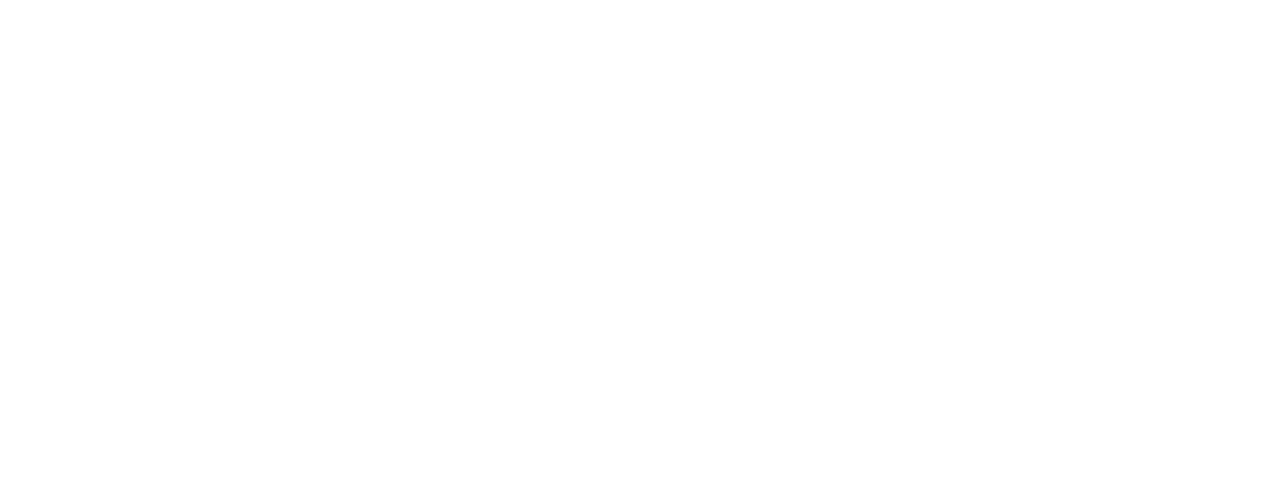
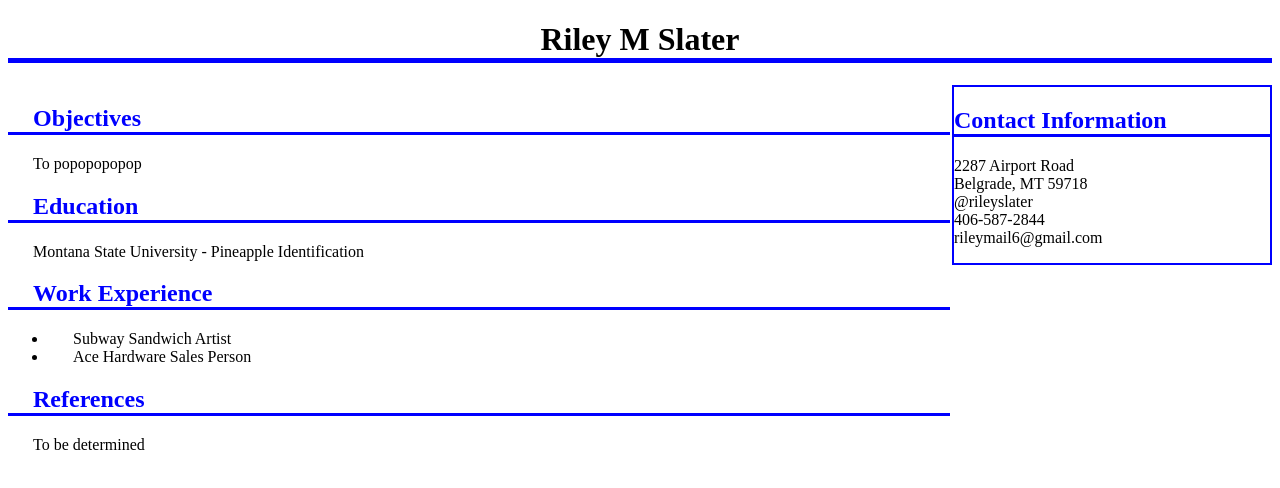
Before and after one commit to severnc/cs-145, a plain HTML site: page techLabs/lab5/html/index.html in a window 1280 px wide. Drawn offline with Linux system fonts and the light colour scheme.

Commit message:
lab 5 html and css updates

```diff
--- a/techLabs/lab5/css/index.css
+++ b/techLabs/lab5/css/index.css
@@ -0,0 +1,31 @@
+
+h1 {
+	border-bottom: 5px solid #0000ff;
+	text-align: center;
+}
+
+h2 {
+	color: #0000ff;
+	border-bottom: 3px solid #0000ff;
+
+}
+
+p {
+	text-indent: 25px;
+}
+
+#rightDiv {
+	float: right;
+	width: 25%;
+	border: 2px solid #0000ff;
+	padding: 0px;
+	margin: 0px;
+}
+
+#leftDiv {
+	float: left;
+	text-indent: 25px;
+	width: 74.5%;
+	padding: 0px;
+	margin: 0px;
+}
--- a/techLabs/lab5/html/index.html
+++ b/techLabs/lab5/html/index.html
@@ -0,0 +1,50 @@
+
+
+<!DOCTYPE HTML>
+<html lang="en-US">
+
+<head>
+  <meta charset="UTF-8">
+  <title>My Big Official Resume</title>
+  <link rel="stylesheet" href="../css/index.css" type="text/css">
+</head>
+
+<body>
+
+	<h1>Riley M Slater</h1>
+
+	<div id='rightDiv'>
+		<h2>Contact Information</h2>
+		<p style='text-indent:0px'>
+			2287 Airport Road<br>Belgrade, MT 59718<br>
+			@rileyslater<br>406-587-2844<br>
+			rileymail6@gmail.com
+		</p>
+	</div>
+
+	<div id='leftDiv'>
+		<h2>Objectives</h2>
+		<p>
+			To popopopopop
+		</p>
+
+		<h2>Education</h2>
+		<p>
+			Montana State University - Pineapple Identification
+		</p>
+
+		<h2>Work Experience</h2>
+		<ul>
+			<li>Subway Sandwich Artist</li>
+			<li>Ace Hardware Sales Person</li>
+		</ul>
+
+		<h2>References</h2>
+		<p>
+			To be determined
+		</p>
+	</div>
+
+</body>
+
+</html>
```
